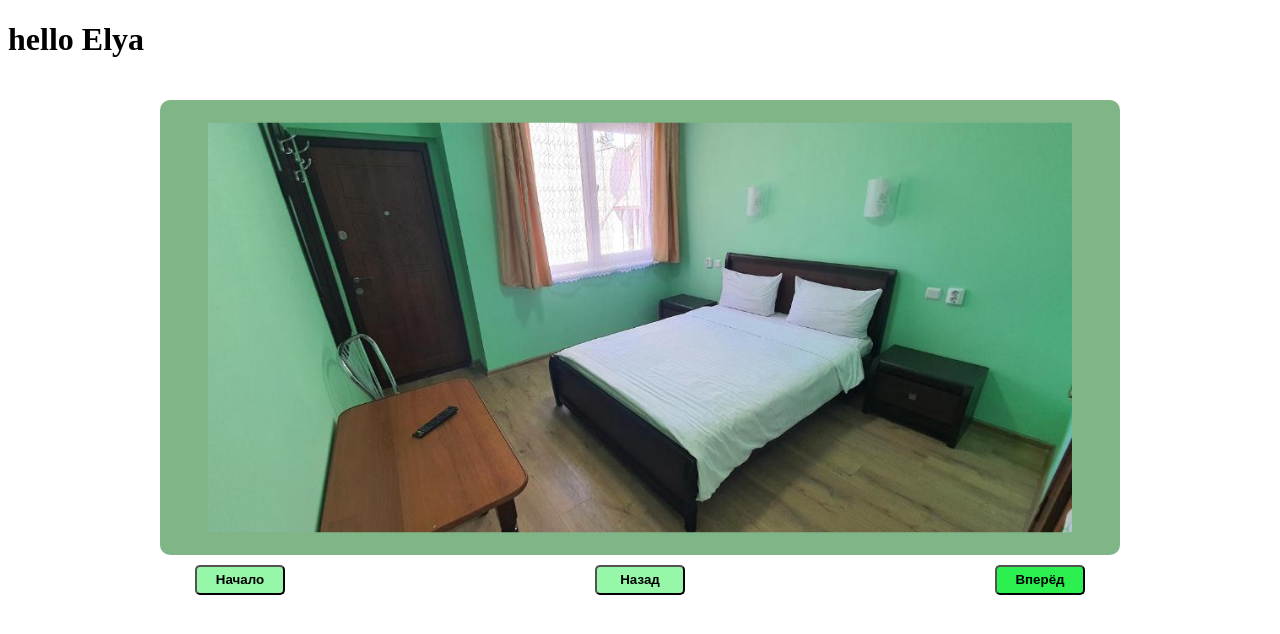
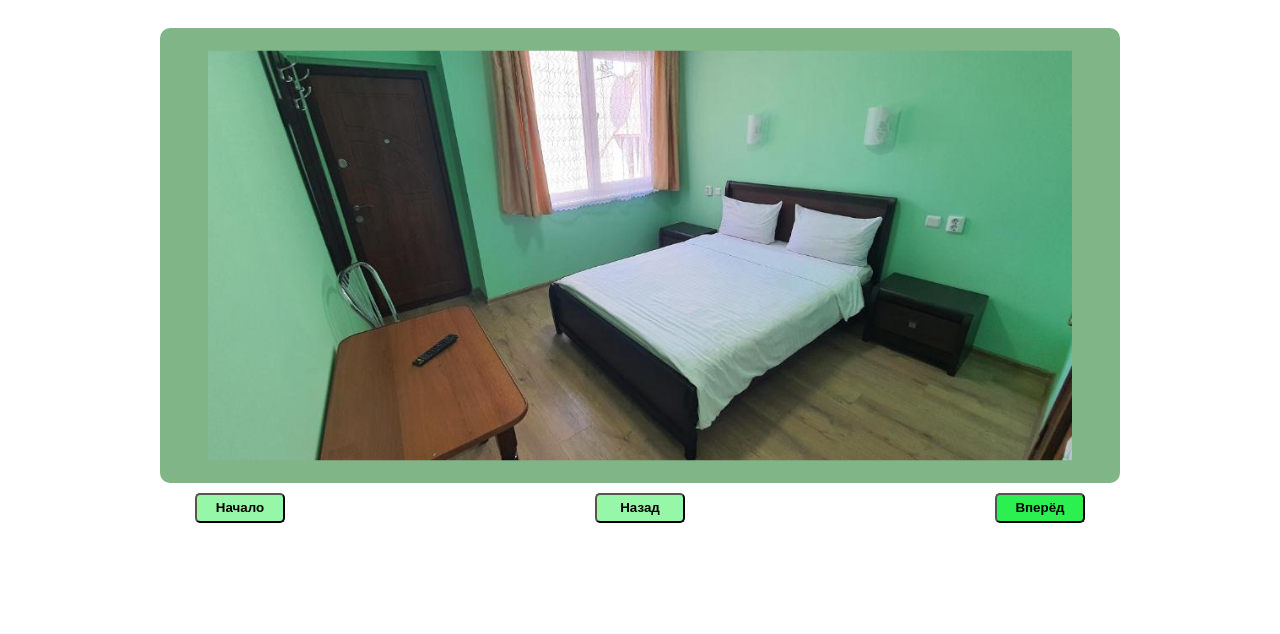
Before and after one commit to Alexey353836/slider, a plain HTML site: page index.html in a window 1280 px wide. Drawn offline with Linux system fonts and the light colour scheme.

Commit message:
delite Elya

```diff
--- a/index.html
+++ b/index.html
@@ -8,7 +8,6 @@
     <title>Slider-3 адаптивный</title>
 </head>
 <body>
-    <h1>hello Elya</h1>
     <div class="container">
         <div class="slider">
             <div class="slider-line">
```
